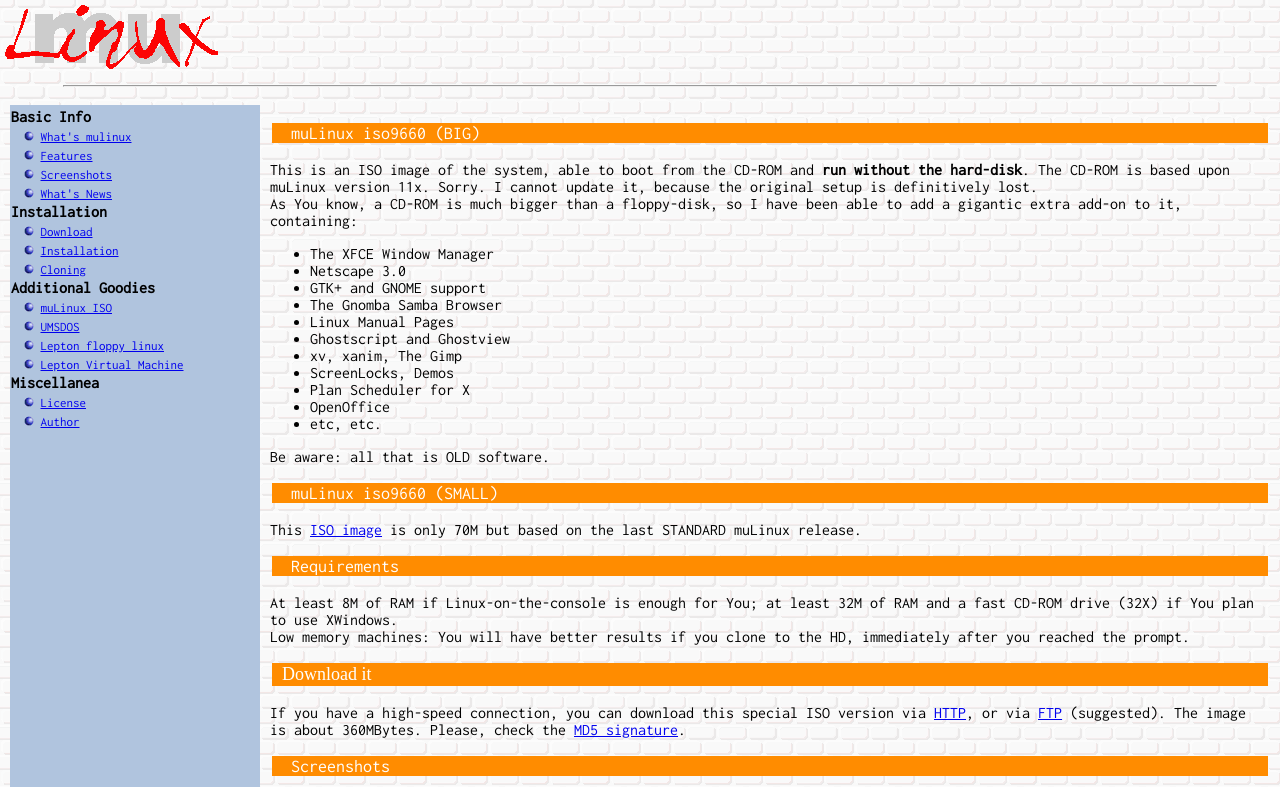
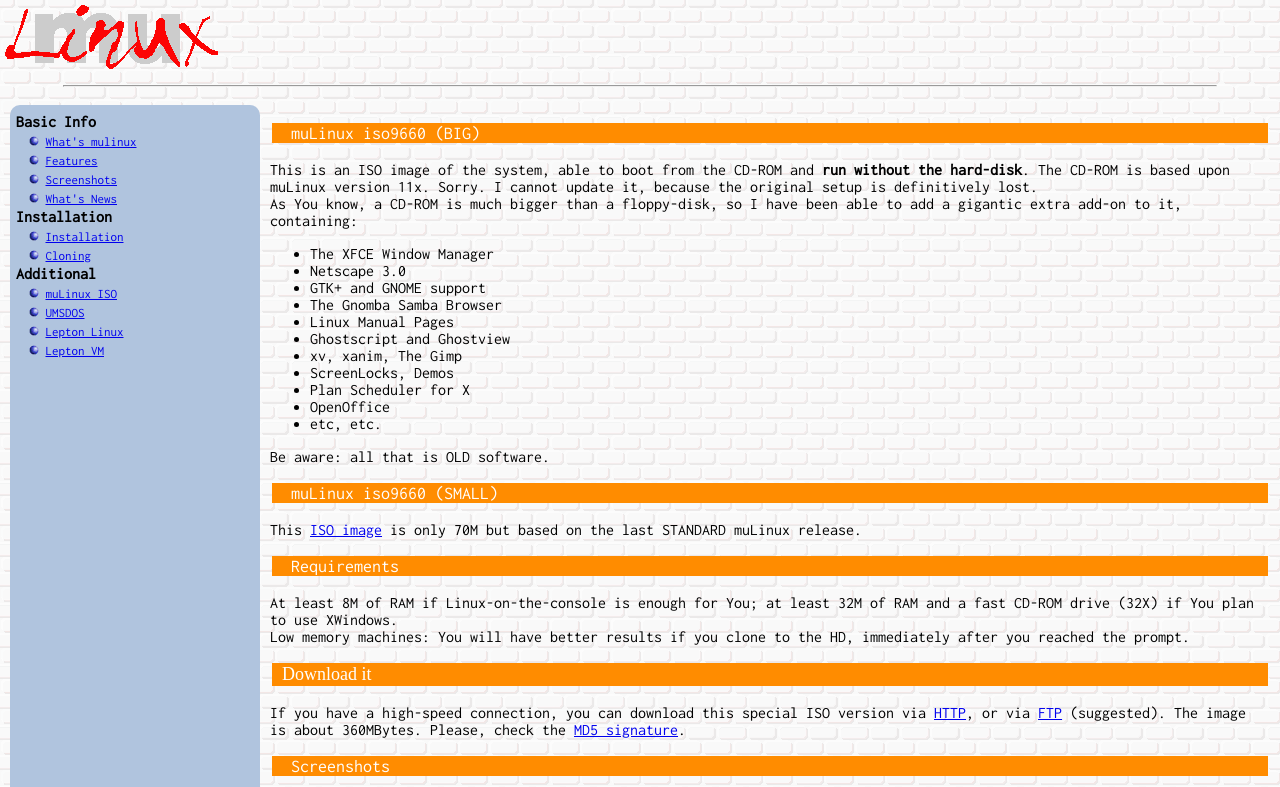
Before and after one commit to ptsource/PTMuLinux, a plain HTML site: page iso.html in a window 1280 px wide. Shown: the top 787 px of the page. Drawn offline with Linux system fonts and the light colour scheme.

Commit message:
Update iso.html

```diff
--- a/iso.html
+++ b/iso.html
@@ -18,7 +18,7 @@
 <table width=100% border=0 cellspacing=10 cellpadding=0>
 <tr align=top>
 
-<td align=left valign=top bgcolor="lightsteelblue" width=20%>
+<td class="menuwrap">
 
 <table cellspacing=0 border=0>
 <th></th>
@@ -68,14 +68,6 @@
 <tr>
 <td>
 <font size=-1>
-&nbsp <img src="mu/img/ball.gif" width=10> <a href="download.html">Download</a>
-</font>
-</td>
-</tr>
-
-<tr>
-<td>
-<font size=-1>
 &nbsp <img src="mu/img/ball.gif" width=10> <a href="install.html">Installation</a>
 </font>
 </td>
@@ -92,7 +84,7 @@
 
 
 <tr>
-<td> <b>Additional Goodies</b> </td>
+<td> <b>Additional</b> </td>
 </tr>
 
 <tr>
@@ -114,7 +106,7 @@
 <tr>
 <td>
 <font size=-1>
-&nbsp <img src="mu/img/ball.gif" width=10> <a href="lepton.html">Lepton floppy linux</a>
+&nbsp <img src="mu/img/ball.gif" width=10> <a href="lepton.html">Lepton Linux</a>
 </font>
 </td>
 </tr>
@@ -122,32 +114,13 @@
 <tr>
 <td>
 <font size=-1>
-&nbsp <img src="mu/img/ball.gif" width=10> <a href="umlinux.html">Lepton Virtual Machine</a>
-</font>
-</td>
-</tr>
-
-<tr>
-<td> <b>Miscellanea</b> </td>
-</tr>
-
-<tr>
-<td>
-<font size=-1>
-&nbsp <img src="mu/img/ball.gif" width=10> <a href="license.html">License</a>
-</font>
-</td>
-</tr>
-
-<tr>
-<td>
-<font size=-1>
-&nbsp <img src="mu/img/ball.gif" width=10> <a href="author.html">Author</a>
+&nbsp <img src="mu/img/ball.gif" width=10> <a href="umlinux.html">Lepton VM</a>
 </font>
 </td>
 </tr>
 
 </table>
+
 
 
 </td>
```
